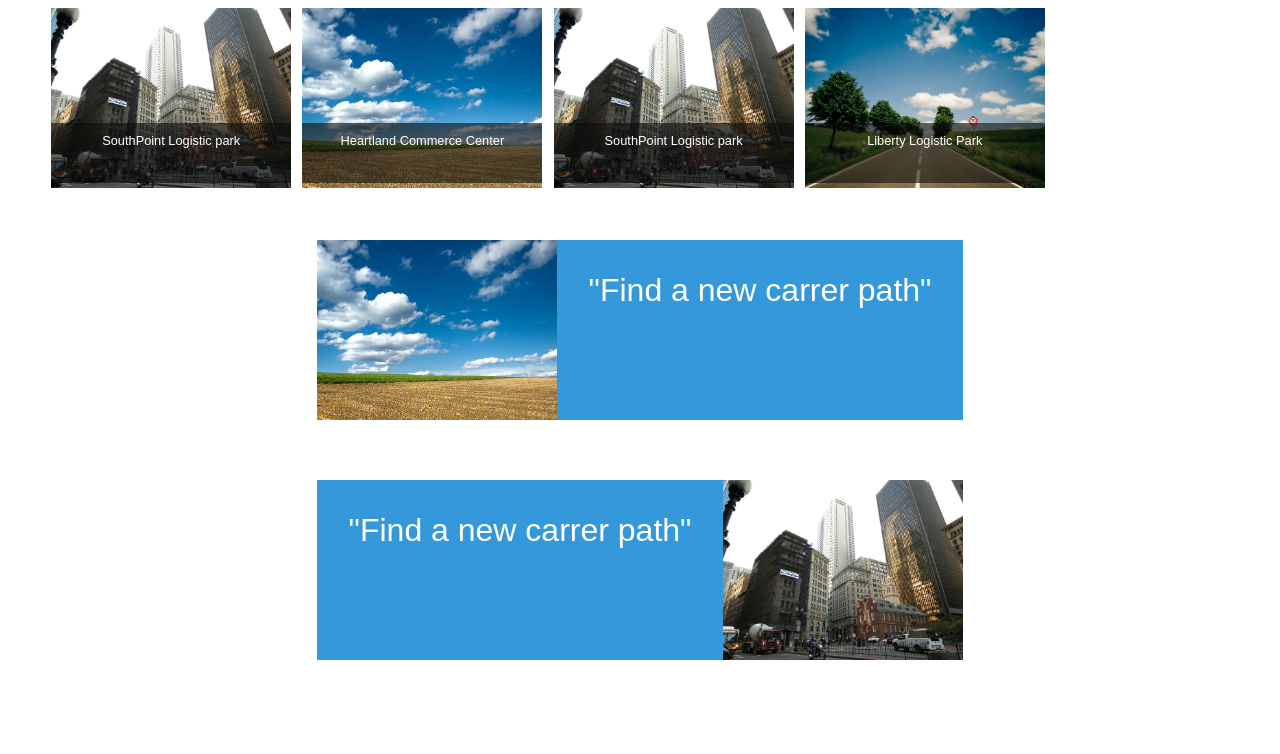
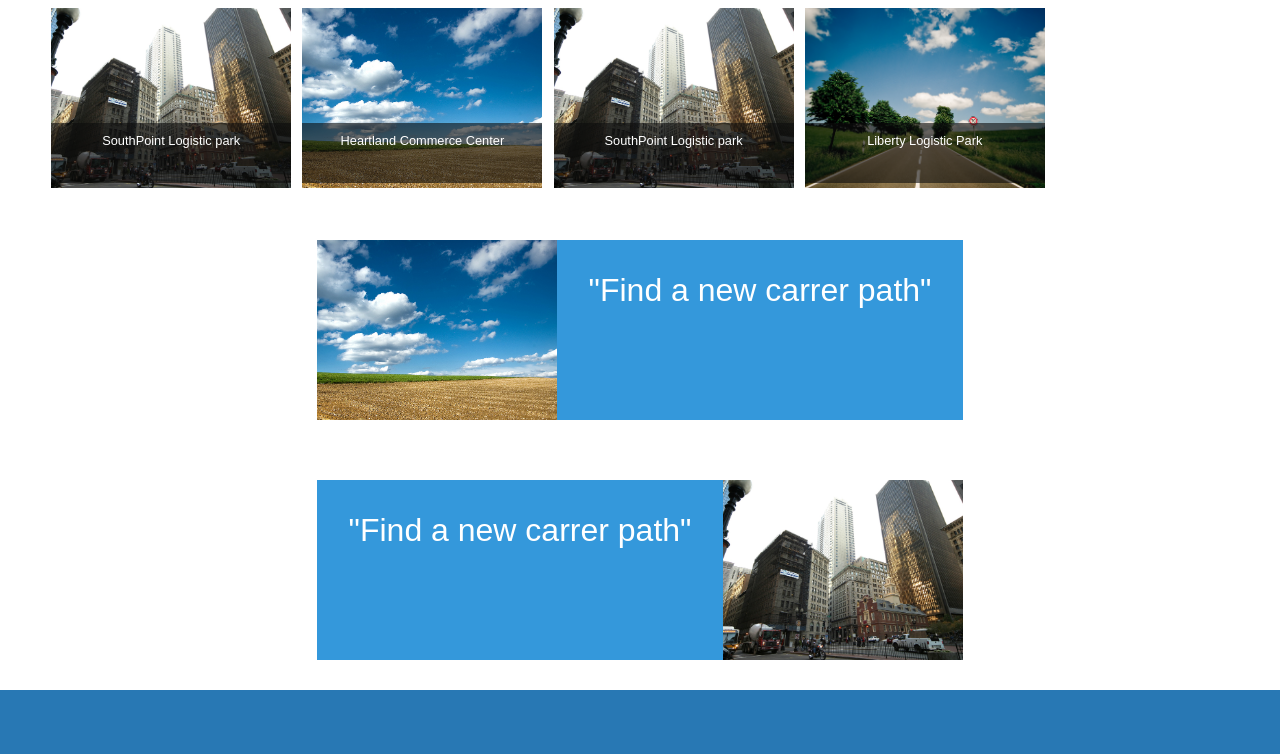
Before and after one commit to Iyanu456/Iyanu456.github.io, a plain HTML site: page index.html in a window 1280 px wide. Shown: the part 569-1323 px from the top of the page. Before the commit the page ends 1259 px from the top, so only its background shows below. Drawn offline with Linux system fonts and the light colour scheme; files whose address does not match are found by name.

Commit message:
default message

```diff
--- a/index.css
+++ b/index.css
@@ -291,3 +291,8 @@ input{
     color: var(--color-primary);
     font-weight: 600;
 }
+footer{
+	background-color: var(--color-primary-dark);
+	width: 100%;
+	height: 4em;
+}
--- a/index.html
+++ b/index.html
@@ -114,5 +114,7 @@
             </div>
         </div>
     </section>
+    <footer>
+    </footer>
 </body>
 </html>
```
